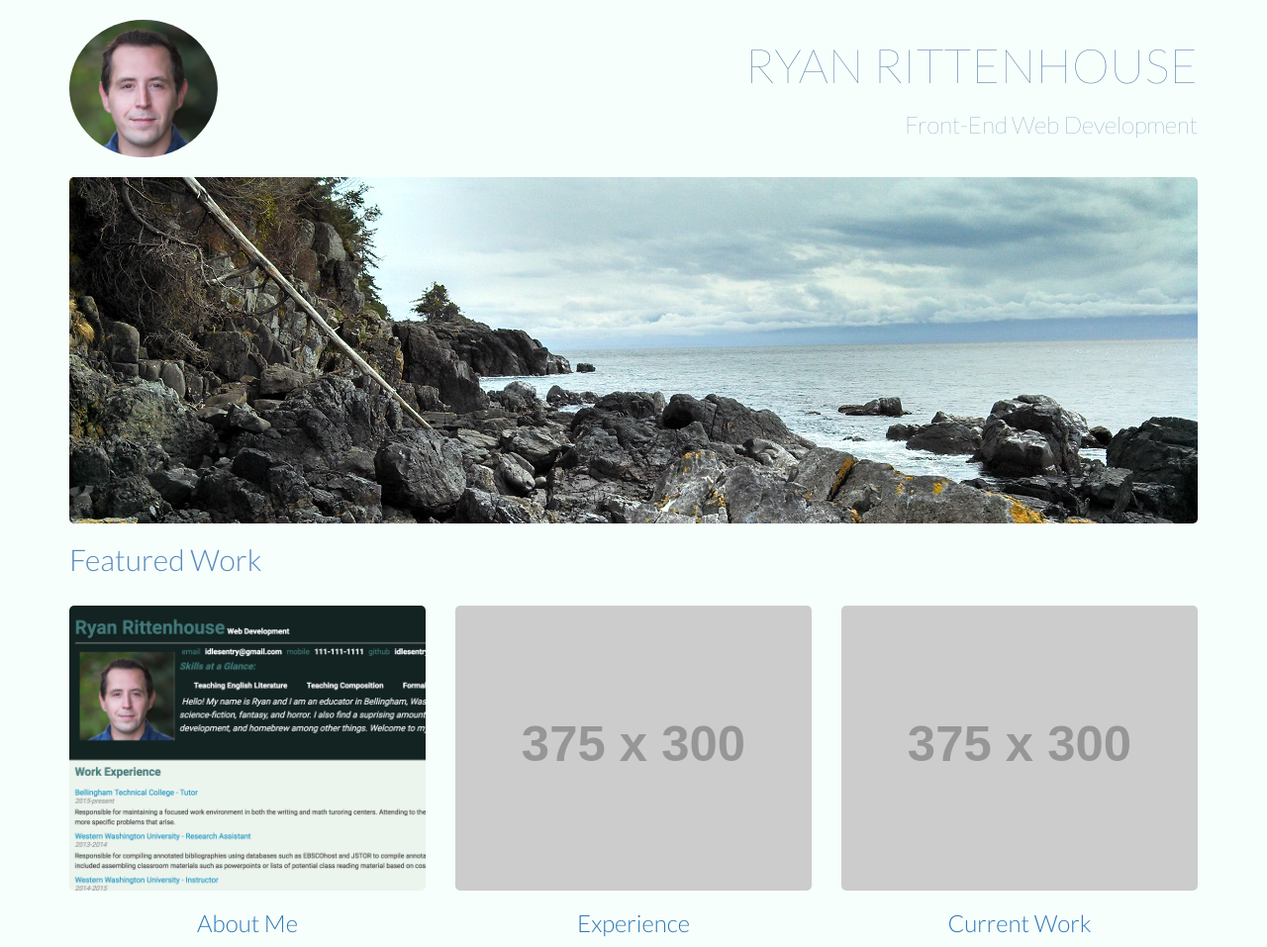
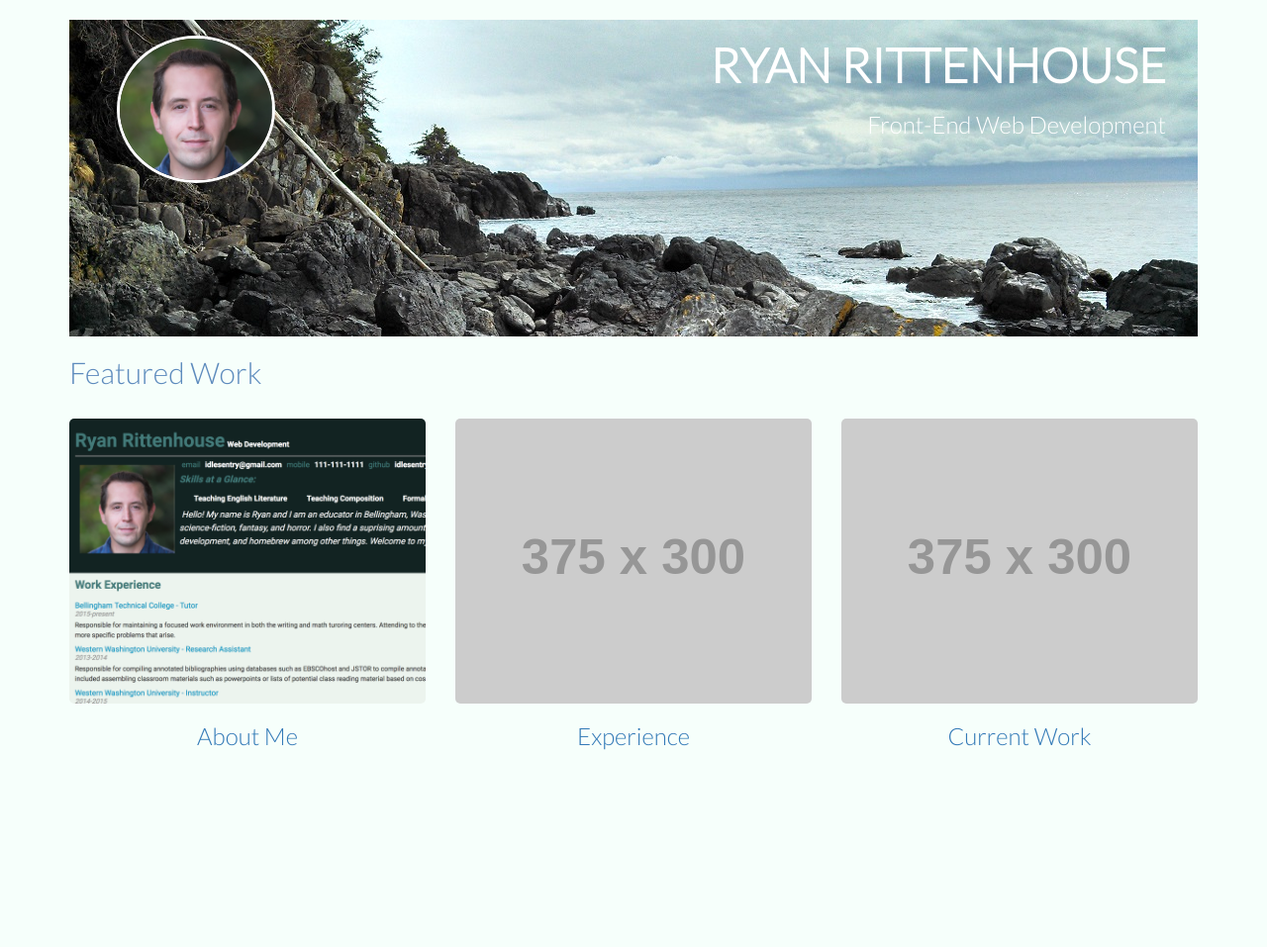
Before and after one commit to ryanrittenhouse/ryanrittenhouse.github.io, a plain HTML site: page index.html in a window 1280 px wide. Shown: the whole page at 99% size. After the commit the page ends 800 px from the top, so only its background shows below. Drawn offline with nearby package versions, Linux system fonts and the light colour scheme; placeholder pictures from the web are drawn by us.

Commit message:
minor design changes

```diff
--- a/css/styles.css
+++ b/css/styles.css
@@ -1,9 +1,17 @@
 body {
     font-family:'Lato',sans-serif;
-    color:#416FA0;
+    color:#FFF;
     font-weight:300;
     font-size:2vmin;
     background-color: #f6fffb;
+}
+
+#head {
+    height: 20em;
+    background-image: url("../images/header.jpg");
+    background-repeat: no-repeat;
+    background-size: 100%;
+    padding-right: 2em;
 }
 
 .row-buffer {
@@ -11,23 +19,18 @@ body {
     margin-bottom:30spx
 }
 
-.title-logo {
-    height:140px;
-    width:140px
-}
-
 .img-responsive {
     border-radius: 5px;
 }
 
 .title-super {
-    font-weight:110;
-    font-size:6vmin
+    font-weight: bold;
+    font-size:6vmin;
 }
 
 .text-thin {
-    font-weight:105;
-    font-size:3vmin
+    font-weight:thin;
+    font-size:3vmin;
 }
 
 .text-muted {
@@ -87,9 +90,13 @@ body {
 
 .headshot {
     border-radius: 50%;
-    width: 150px;
+    width: 10em;
     height: auto;
     vertical-align: middle;
+    margin: 1em 0em 0em 3em;
+    border-color: #FFF;
+    border-style: solid;
+    border-width: medium;
 }
 
 .nav-images {
--- a/index.html
+++ b/index.html
@@ -59,8 +59,8 @@
             </div>
         </div>
 
-        -->
-    </div><!-- Modal - experience
+
+    </div>--><!-- Modal - experience
 
     <div class="modal fade" id="experience" tabindex="-1">
         <div class="modal-dialog">
@@ -76,8 +76,8 @@
                     "button">Close</button>
                 </div>
             </div>
-        </div>-->
-    </div><!-- Modal - currentwork
+        </div>
+    </div>--><!-- Modal - currentwork
 
     <div class="modal fade" id="currentwork" tabindex="-1">
         <div class="modal-dialog">
@@ -97,6 +97,7 @@
     </div>-->
 
     <div class="container">
+        <div id="head">
             <section class="row row-buffer">
                 <article class="col-md-6 col-xs-6">
                     <img alt="Logo" class="headshot" class=
@@ -109,11 +110,7 @@
                     <h3 class="text-thin">Front-End Web Development</h3>
                 </article>
             </section>
-
-        <section class="row row-buffer">
-            <div class="col-md-12"><img class="img-responsive" src=
-            "images/header.jpg"></div>
-        </section>
+        </div>
 
         <div class="row">
             <div class="col-md-12">
```
Also changed, not shown: 1 other file. Lines whose indentation alone changed are shown as unchanged.
